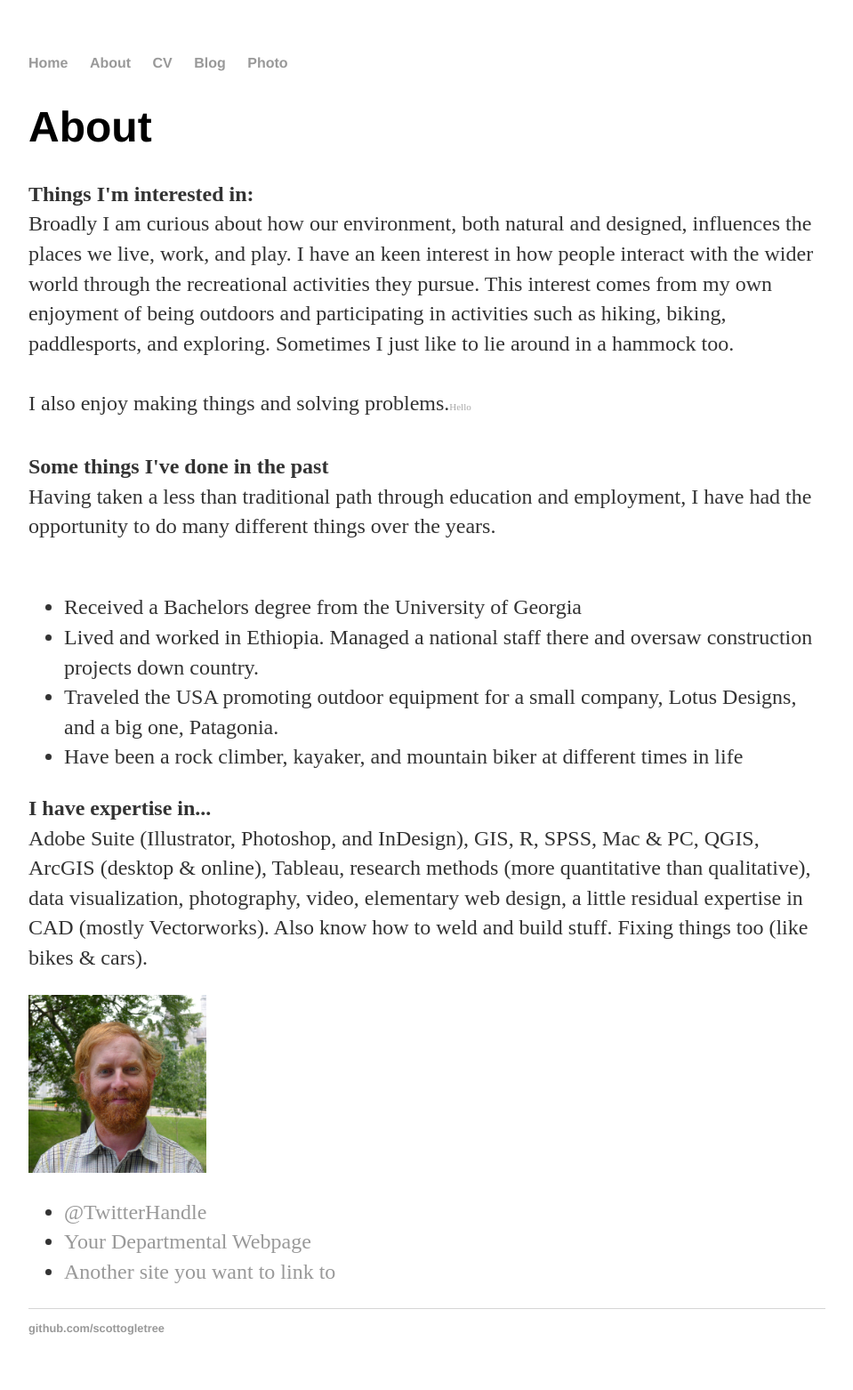
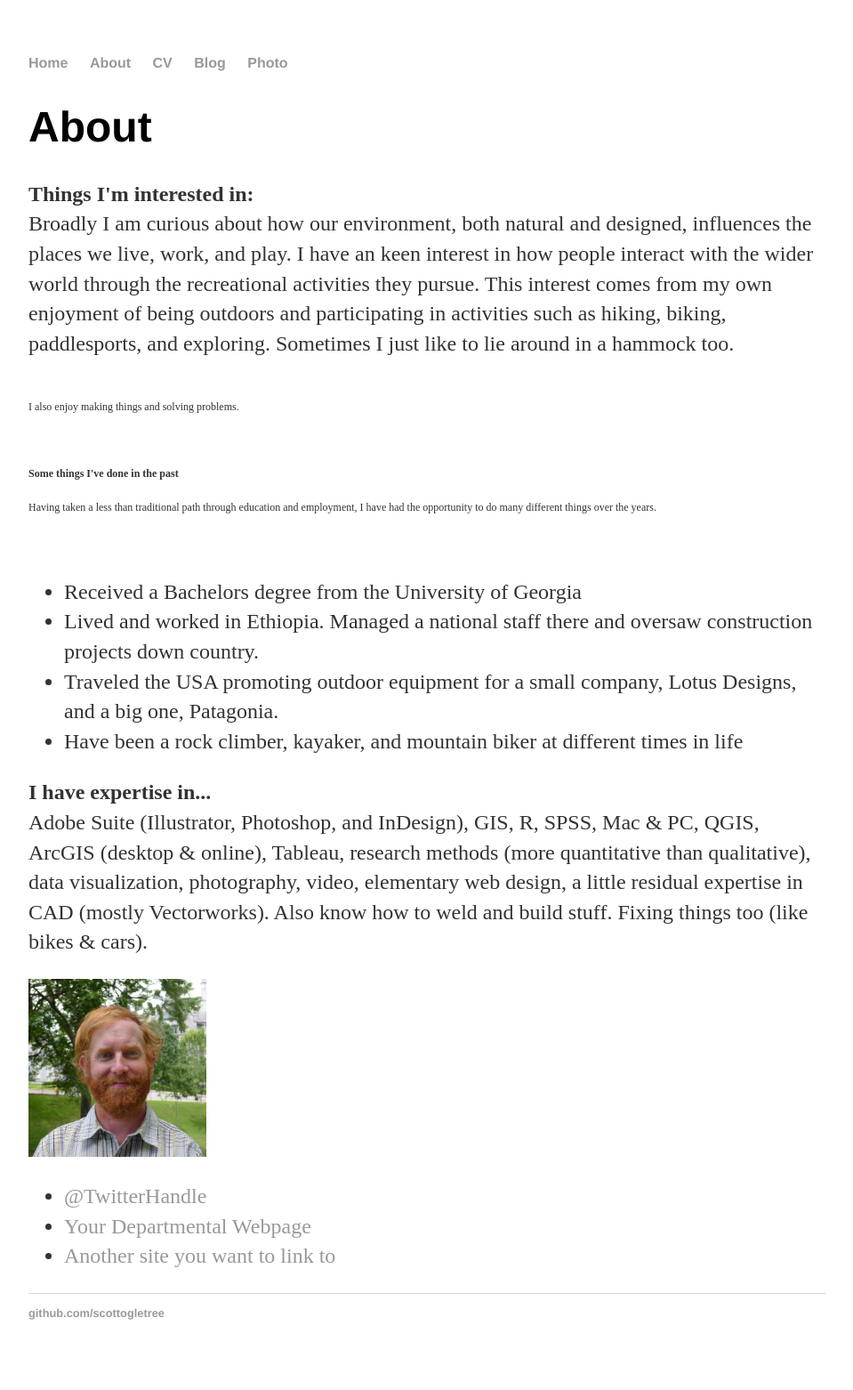
Before and after one commit to scottogletree/ogletrees.github.io, a Jekyll site: the page built from about/index.html, in a window 1280 px wide. Shown: the whole page at 89% size, without its empty margins (160-1119 px from the left). Built offline with Jekyll 4.4.1, drawn with Linux system fonts in a browser that asks for light colours.

Commit message:
Update index.html

```diff
--- a/about/index.html
+++ b/about/index.html
@@ -8,7 +8,7 @@ title: About S Ogletree
 			<p><strong>Things I'm interested in:</strong><br>
 Broadly I am curious about how our environment, both natural and designed, influences the places we live, work, and play. I have an keen interest in how people interact with the wider world through the recreational activities they pursue. This interest comes from my own enjoyment of being outdoors and participating in activities such as hiking, biking, paddlesports, and exploring. Sometimes I just like to lie around in a hammock too.<br>
 <br>
-I also enjoy making things and solving problems.<span style="font-size: 11px !important; color: #aaaaaa;">Hello</span><br>
+<span style="font-size: 12px;">I also enjoy making things and solving problems.<span style="font-size: 11px !important; color: #aaaaaa;"></span><br>
 <br>
 <strong>Some things I've done in the past</strong><br>
 Having taken a less than traditional path through education and employment, I have had the opportunity to do many different things over the years.<br>
```
